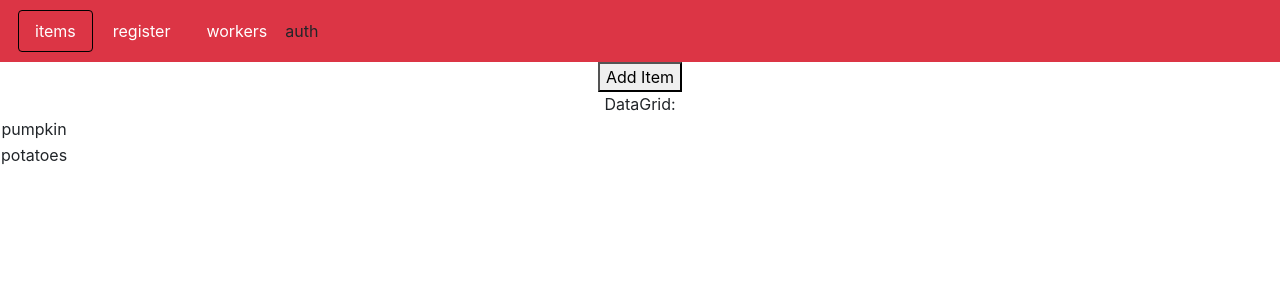
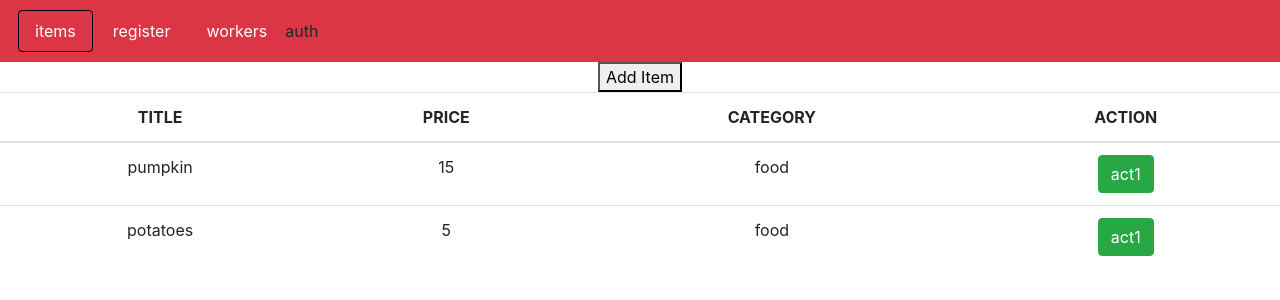
Before and after one commit to jkleczkowski/szkolenie-react, a React (Create React App) app in the folder example-ts/: page /items in a window 1280 px wide. Shown: the top 300 px of the page. Built offline with nearby package versions, Linux system fonts and the light colour scheme.

Commit message:
wyswietlenie w tabelce

```diff
--- a/example-ts/src/coponents/DataGrid/DataGrid.tsx
+++ b/example-ts/src/coponents/DataGrid/DataGrid.tsx
@@ -18,13 +18,30 @@ export default class DataGrid extends React.Component<IProps, IState> {
 
     render() {
         return (
-            <div>DataGrid: <table>
-                <tbody>
-                    {this.props.data.map((itm, idx) => {
-                        return <tr key={itm.id}><td>{itm.title}</td></tr>
-                    })}
-                </tbody>
-            </table></div>
+            <div>
+                <table className="table">
+                    <thead>
+                        <tr>
+                            <th>TITLE</th>
+                            <th>PRICE</th>
+                            <th>CATEGORY</th>
+                            <th>ACTION</th>
+                        </tr>
+                    </thead>
+                    <tbody>{
+                        this.props.data.map((itm, idx) => {
+                            return <tr key={itm.id}>
+                                <td>{itm.title}</td>
+                                <td>{itm.price}</td>
+                                <td>{itm.category}</td>
+                                <td><button type="button" onClick={()=>{console.log(this)}} className="btn btn-success">act1</button></td>
+                            </tr>
+                        })
+                    }
+                    </tbody>
+                </table>
+
+            </div>
         )
     }
 }
```
